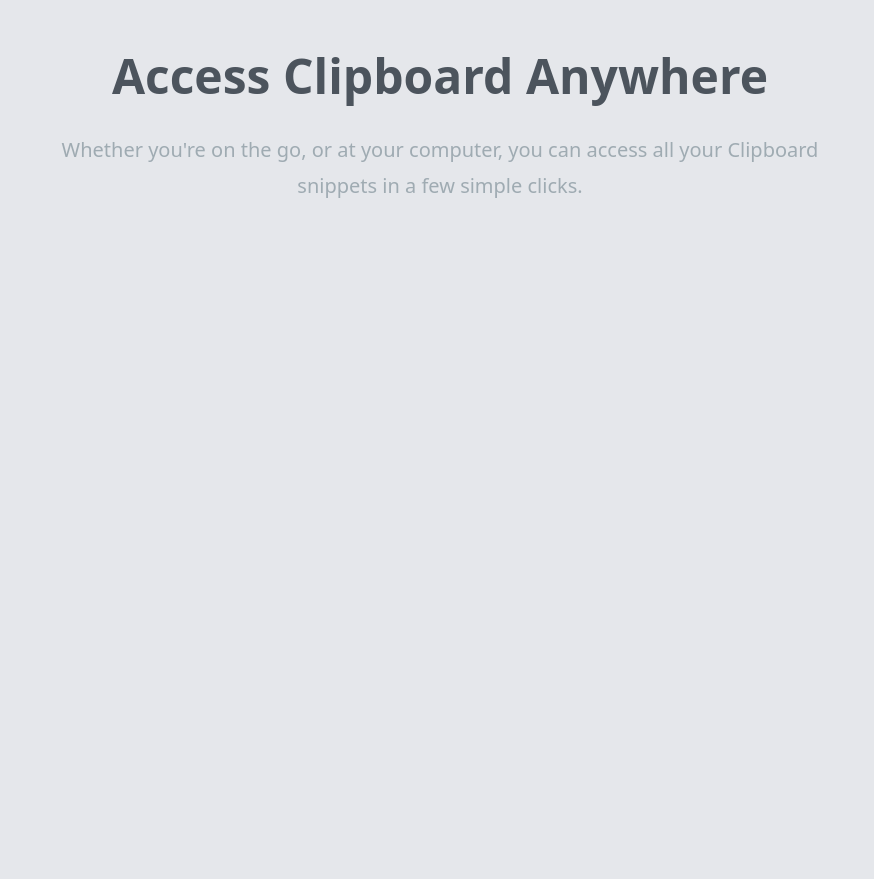
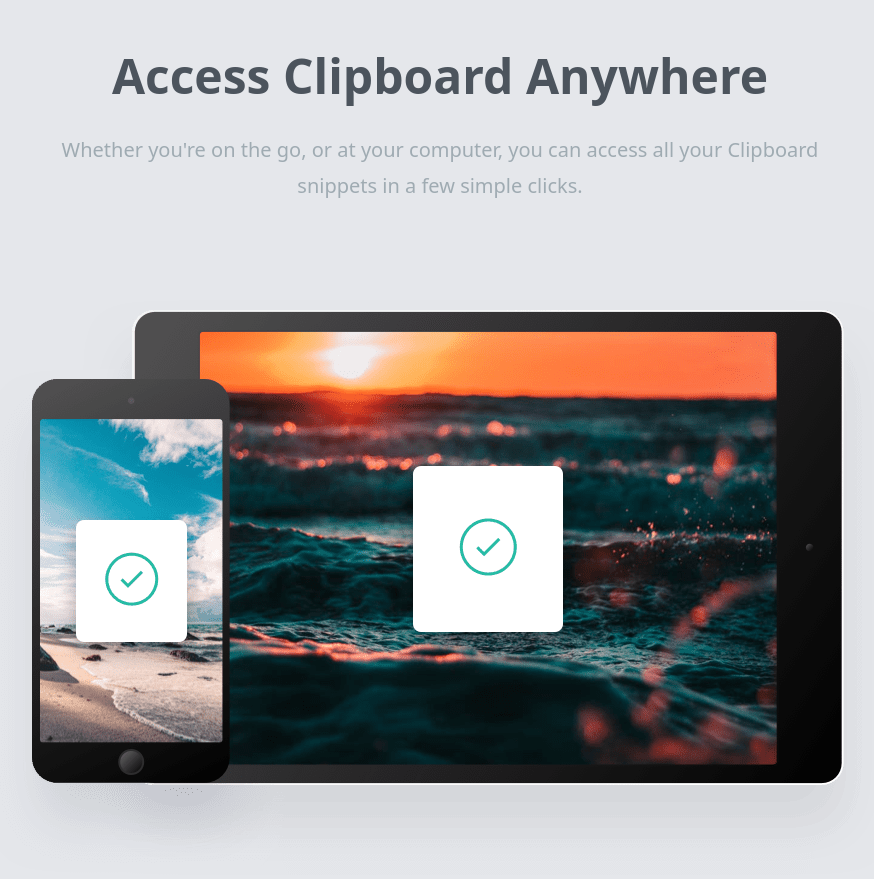
Before and after one commit to Faiem-qy/tailwind_css, a website: page website-projects/clipboard/index.html in a window 1280 px wide. Shown: the part 1669-2548 px from the top of the page, without its empty margins (200-1074 px from the left). Before the commit the page ends 1969 px from the top, so only its background shows below. Drawn offline with Linux system fonts and the light colour scheme; a web font is replaced by a local one.

Commit message:
add image and styling

```diff
--- a/website-projects/clipboard/index.html
+++ b/website-projects/clipboard/index.html
@@ -108,6 +108,7 @@
           Whether you're on the go, or at your computer, you can access all your
           Clipboard snippets in a few simple clicks.
         </p>
+        <img src="images/image-devices.png" alt="" class="mx-auto">
       </div>
     </section>
   </body>
```
